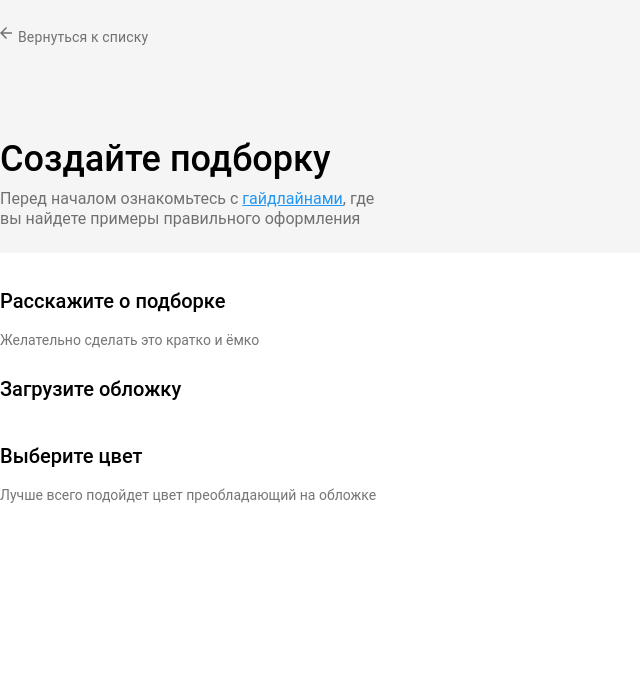
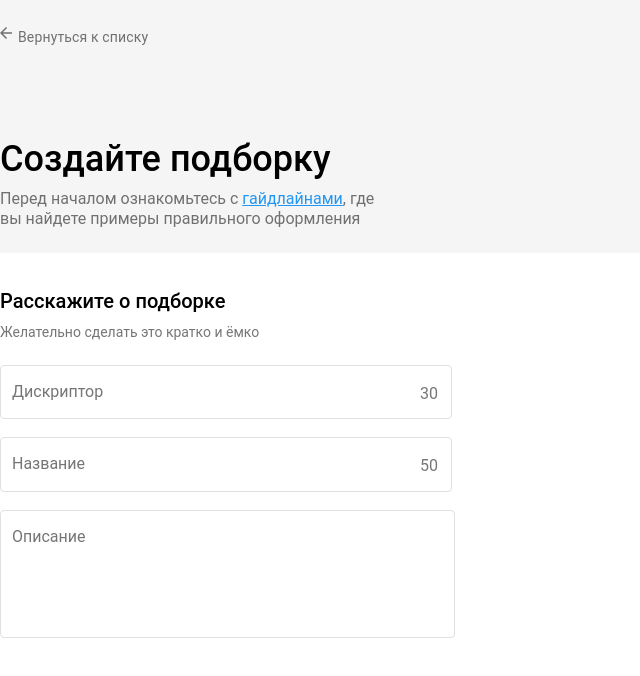
Before and after one commit to suddenbl/altenar-react, a React app: page /creation in a window 1280 px wide. Shown: the top 676 px of the page, without its empty margins (0-640 px from the left). Built offline with nearby package versions, Linux system fonts and the light colour scheme.

Commit message:
started to do creation-page

```diff
--- a/src/components/CreationBlock/CreationBlock.tsx
+++ /dev/null
@@ -1,15 +0,0 @@
-import {
-  BlockContainer,
-  BlockDescription,
-  BlockInput,
-  BlockTitle,
-} from './CreationBlockStyles'
-
-export const CreationBlock = (props: any) => {
-  return (
-    <BlockContainer>
-      <BlockTitle>{props.title}</BlockTitle>
-      <BlockDescription>{props.description}</BlockDescription>
-    </BlockContainer>
-  )
-}
--- a/src/components/CreationBlock/CreationBlockStyles.ts
+++ /dev/null
@@ -1,28 +0,0 @@
-import styled from 'styled-components'
-
-export const BlockContainer = styled.div`
-  display: flex;
-  flex-direction: column;
-  gap: 7.5px;
-`
-
-export const BlockTitle = styled.h3`
-  color: #000000;
-  margin-bottom: 5px;
-  font-size: 20px;
-  font-weight: 500;
-  line-height: 32px;
-`
-
-export const BlockDescription = styled.p`
-  /* color: $text-secondary; */
-  color: rgba(0, 0, 0, 0.54);
-  margin-bottom: 23px;
-  /* font-size: $font-size-normal; */
-  font-size: 14px;
-  line-height: 20px;
-`
-export const BlockInput = styled.input`
-  padding: 10px 5px;
-  background-color: transparent;
-`
--- a/src/pages/Creation/Creation.tsx
+++ b/src/pages/Creation/Creation.tsx
@@ -1,6 +1,16 @@
-import { CreationBlock } from '../../components/CreationBlock/CreationBlock'
 import { CreationHeader } from '../../components/CreationHeader/CreationHeader'
-import { CreationInput, Section } from './CreationStyles'
+import {
+  FormInput,
+  FormInputDescription,
+  FormSpan,
+  FormTextArea,
+  Section,
+  SectionBlock,
+  SectionBlockDescription,
+  SectionBlockFolder,
+  SectionBlockTitle,
+  SectionForm,
+} from './CreationStyles'
 
 export const Creation = () => {
   return (
@@ -8,17 +18,30 @@ export const Creation = () => {
       <CreationHeader />
       <main>
         <Section>
-          <CreationBlock
-            title={'Расскажите о подборке'}
-            description={'Желательно сделать это кратко и ёмко'}></CreationBlock>
-          <CreationBlock
-            title={'Загрузите обложку'}
-            description={null}></CreationBlock>
-          <CreationBlock
-            title={'Выберите цвет'}
-            description={
-              'Лучше всего подойдет цвет преобладающий на обложке'
-            }></CreationBlock>
+          <SectionBlock>
+            <div>
+              <SectionBlockTitle>Расскажите о подборке</SectionBlockTitle>
+              <SectionBlockDescription>
+                Желательно сделать это кратко и ёмко
+              </SectionBlockDescription>
+            </div>
+            <SectionForm>
+              <FormSpan>
+                <FormInput type="text" placeholder="Дискриптор" />
+                <FormInputDescription>30</FormInputDescription>
+              </FormSpan>
+              <FormSpan>
+                <FormInput type="text" placeholder="Название" />
+                <FormInputDescription>50</FormInputDescription>
+              </FormSpan>
+              <FormTextArea
+                name="description"
+                cols={30}
+                rows={5}
+                placeholder="Описание"
+                value=""></FormTextArea>
+            </SectionForm>
+          </SectionBlock>
         </Section>
       </main>
     </>
--- a/src/pages/Creation/CreationStyles.ts
+++ b/src/pages/Creation/CreationStyles.ts
@@ -6,6 +6,79 @@ export const Section = styled.section`
 `
 
 export const CreationInput = styled.input`
-  /* width: 100%; */
+  width: 100%;
   padding: 10px 5px;
 `
+
+export const SectionBlock = styled.div`
+  display: flex;
+  width: 35%;
+  flex-direction: column;
+  /* gap: 10px; */
+  margin-bottom: 20px;
+`
+
+export const SectionBlockFolder = styled.div``
+
+export const SectionBlockTitle = styled.h4`
+  color: #000000;
+  margin-bottom: 5px;
+  font-size: 20px;
+  font-weight: 500;
+  line-height: 32px;
+`
+
+export const SectionBlockDescription = styled.p`
+  /* color: $text-secondary; */
+  color: rgba(0, 0, 0, 0.54);
+  margin-bottom: 23px;
+  /* font-size: $font-size-normal; */
+  font-size: 14px;
+  line-height: 20px;
+`
+
+export const SectionForm = styled.form`
+  display: flex;
+  margin-bottom: 35px;
+  flex-direction: column;
+  gap: 18px;
+`
+
+export const FormSpan = styled.span`
+  position: relative;
+  display: inline-block;
+  width: 100%;
+`
+
+export const FormInput = styled.input`
+  width: 94%;
+  padding: 17px 11px;
+  border: none;
+  /* border: 1px solid $grey-300; */
+  border: 1px solid #e0e0e0;
+  border-radius: 4px;
+  &:hover {
+    outline: 1px solid #2196f3;
+  }
+`
+
+export const FormTextArea = styled.textarea`
+  padding: 17px 11px;
+  border: none;
+  /* border: 1px solid $grey-300; */
+  border: 1px solid #e0e0e0;
+  border-radius: 4px;
+  resize: none;
+  &:hover {
+    outline: 1px solid #2196f3;
+  }
+`
+
+export const FormInputDescription = styled.span`
+  position: absolute;
+  top: 20px;
+  right: 17px;
+  color: rgba(0, 0, 0, 0.54);
+  /* color: $text-secondary; */
+  /* outline: 1px solid $primary-main; */
+`
```
